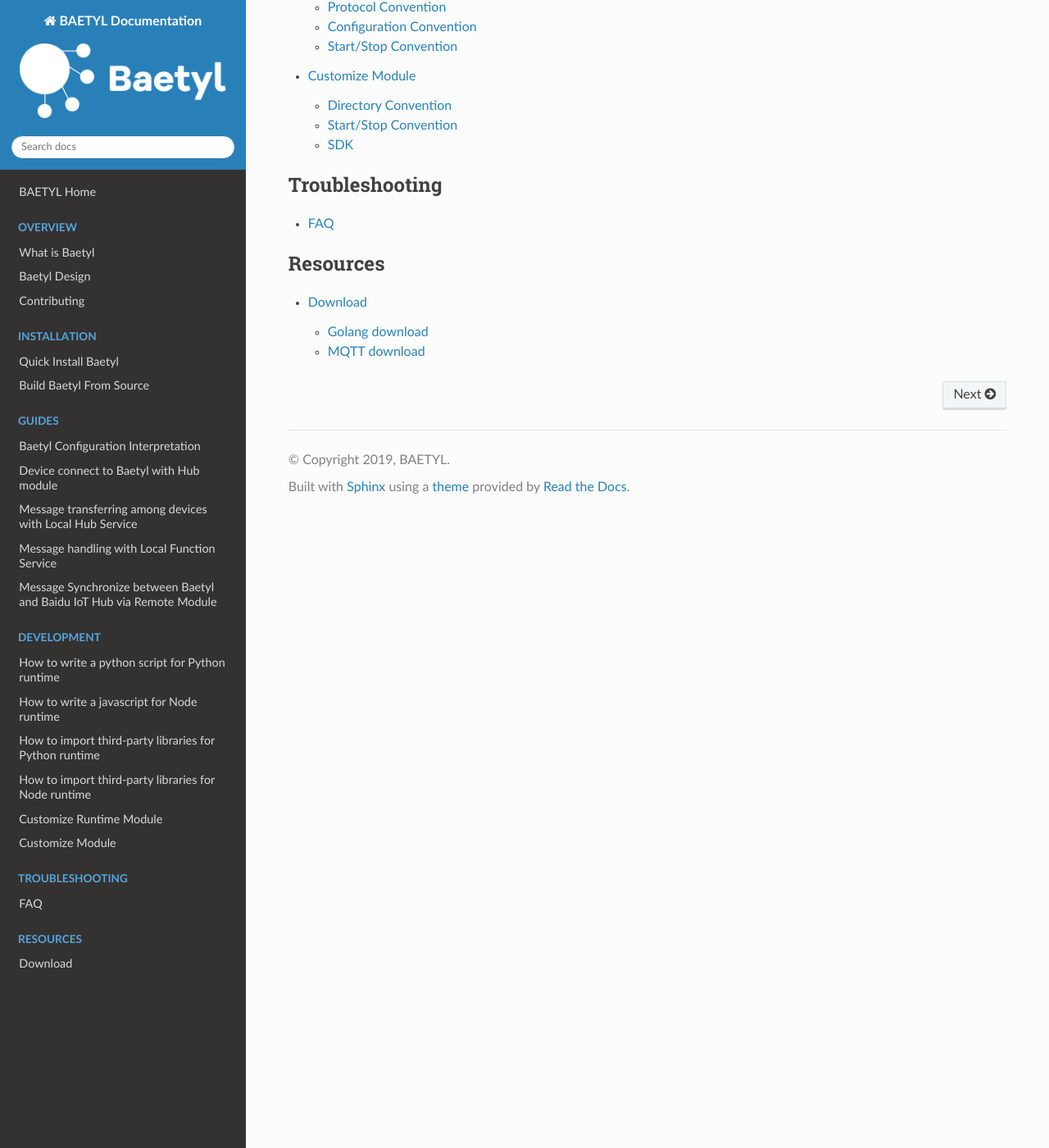
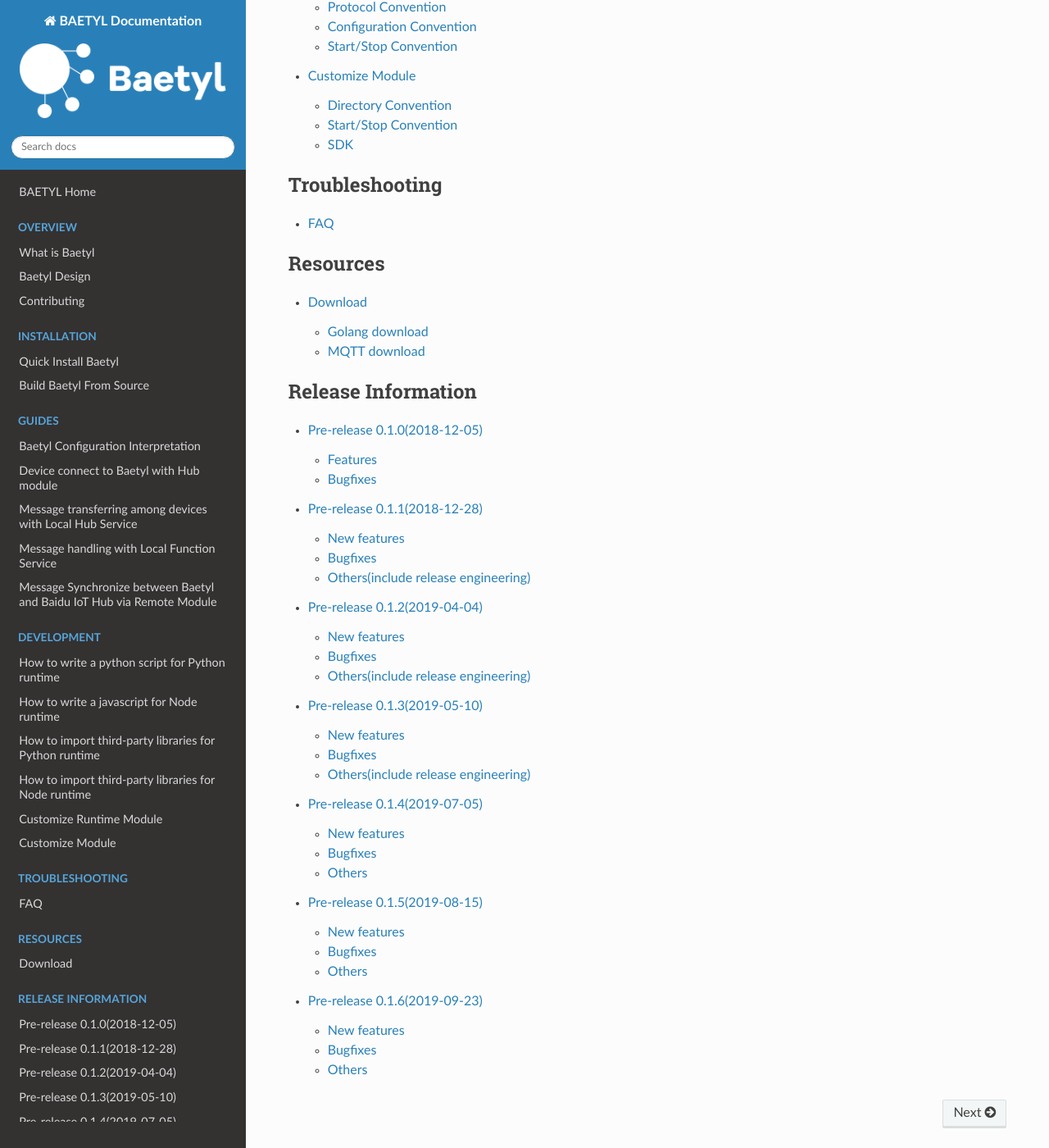
Before and after one commit to baetyl/baetyl-docs-en, a Sphinx documentation site: the page built from docs/index.rst, in a window 1280 px wide and 1400 px high, scrolled down 2301 px. Shown: the whole window at 82% size. Built offline with Sphinx 7.4.7 and the Read the Docs theme 2.0.0, drawn with Linux system fonts in a browser that asks for light colours.

Commit message:
update index.rst

```diff
--- a/docs/index.rst
+++ b/docs/index.rst
@@ -63,3 +63,15 @@ Baetyl, extend cloud computing, data and service seamlessly to edge devices.
    :caption: Resources
 
    Resources.md
+
+.. toctree::
+   :maxdepth: 2
+   :caption: Release Information
+
+   releasenotes/Baetyl-0.1.0.md
+   releasenotes/Baetyl-0.1.1.md
+   releasenotes/Baetyl-0.1.2.md
+   releasenotes/Baetyl-0.1.3.md
+   releasenotes/Baetyl-0.1.4.md
+   releasenotes/Baetyl-0.1.5.md
+   releasenotes/Baetyl-0.1.6.md
```
